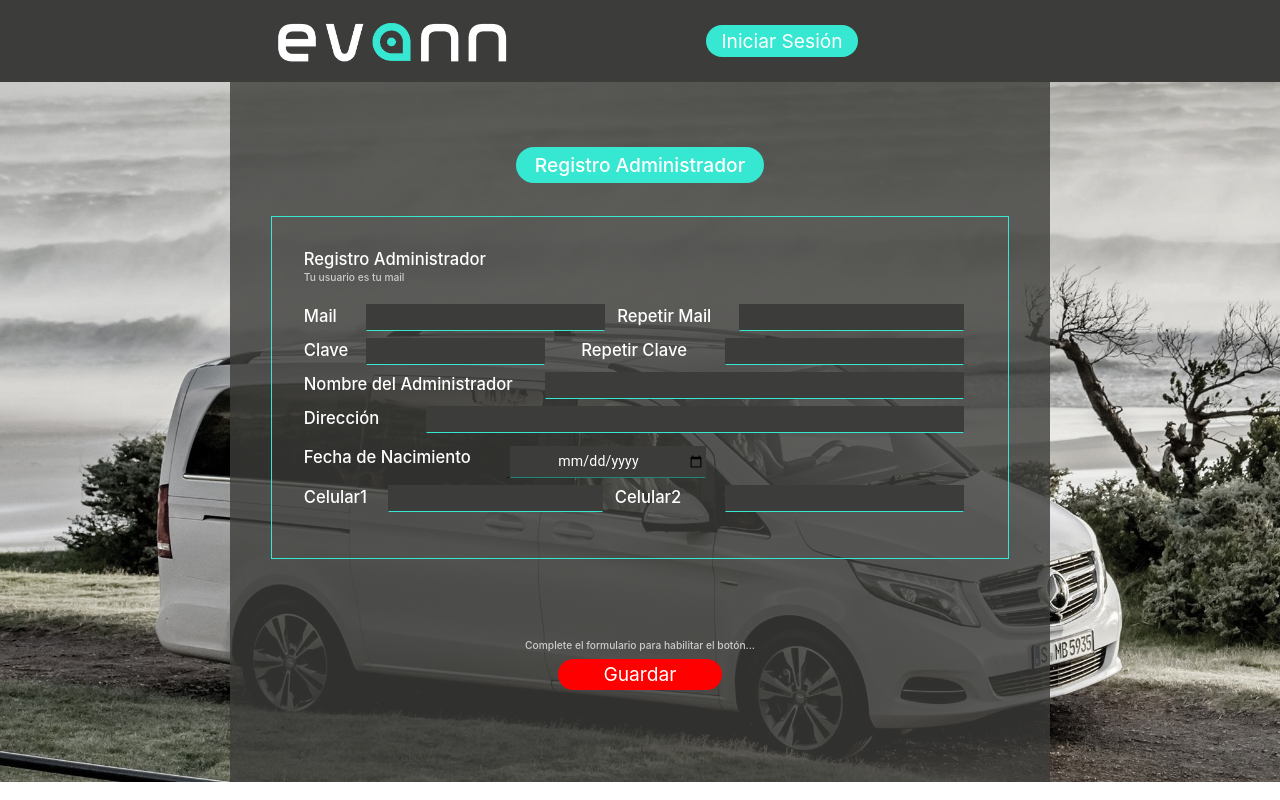
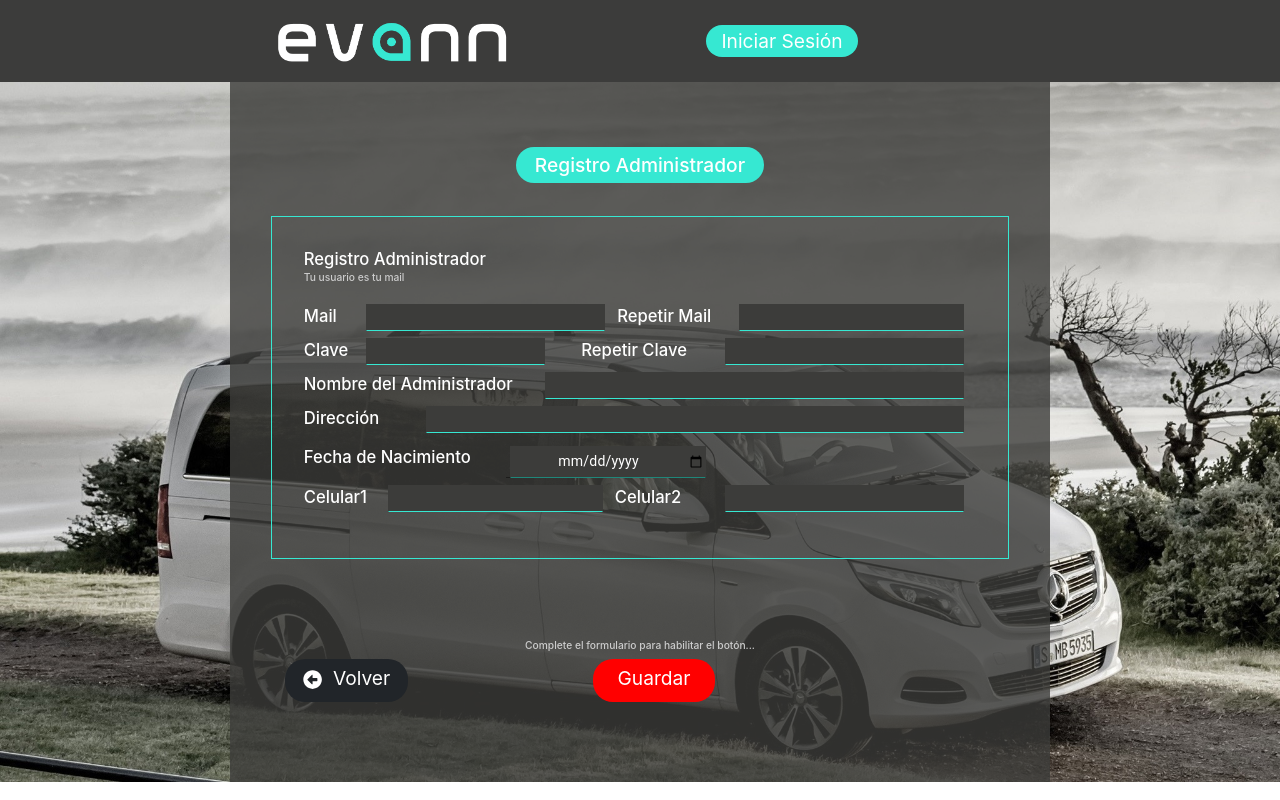
Before and after one commit to facuramirez/proyectoevann, a React (Create React App) app in the folder client/: page /asociados/register in a window 1280 px wide. Built offline with nearby package versions, Linux system fonts and the light colour scheme.

Commit message:
mas avances Evann

```diff
--- a/client/src/components/BackOffice/BackOffice.jsx
+++ b/client/src/components/BackOffice/BackOffice.jsx
@@ -84,9 +84,9 @@ export default function BackOffice() {
                                 {url.includes('nuevo_usuario') ?
 
                                 <NewCar />:
-                                <Slide top>
+                                <Fade>
                                     <Vehiculos />
-                                </Slide>
+                                </Fade>
                             }
                             </div>
                         </div>
--- a/client/src/components/Login/Login.jsx
+++ b/client/src/components/Login/Login.jsx
@@ -6,6 +6,8 @@ import { makeStyles } from '@material-ui/core/styles';
 import TextField from '@material-ui/core/TextField';
 import swal from 'sweetalert';
 import { useHistory } from 'react-router-dom';
+import { FaArrowAltCircleLeft } from 'react-icons/fa';
+import Fade from 'react-reveal/Fade';
 
 
 export default function Login(){
@@ -131,9 +133,7 @@ export default function Login(){
 
     const login = (e) => {
         e.preventDefault();
-
-        if(alldata.ready){
-            history.push('/back_office');
+        history.push('/back_office');
             swal({
                 title: 'Bienvenido a Evann!',
                 text: 'Que disfrutes tu estadía en la página',
@@ -141,26 +141,35 @@ export default function Login(){
                 timer: 2000
               })
 
-        } else {
-            swal({
-                title: 'Datos incorrectos!',
-                text: 'Por favor verifica que tus datos sean correctos',
-                icon: 'error'
-              })
-        }
-    }
 
-    function modifyAllData(value){
-        setAlldata(formPrev => {return {...formPrev, ready:value }});
+        // if(alldata.ready){
+        //     history.push('/back_office');
+        //     swal({
+        //         title: 'Bienvenido a Evann!',
+        //         text: 'Que disfrutes tu estadía en la página',
+        //         icon: 'success',
+        //         timer: 2000
+        //       })
+
+        // } else {
+        //     swal({
+        //         title: 'Datos incorrectos!',
+        //         text: 'Por favor verifica que tus datos sean correctos',
+        //         icon: 'error'
+        //       })
+        // }
     }
 
 
-    // console.log('=======================================');
-    // console.log(alldata);
-    // console.log(form);
-    // console.log(error);
+    const back = (e) => {
+        e.preventDefault();
+        history.push('/asociados');
+        window.scrollTo(0, 0);
+    }
+
 
     return(
+        <Fade>
         <div>
             <div className={Style.containerRegister}>
                 <img src={register} className={Style.registerOne}/>
@@ -198,7 +207,10 @@ export default function Login(){
                         </div>
                     </div>
                     <div className={Style.containerSave}>
-                        <button className={`${Style.save}`} onClick={(e)=>login(e)}>Ingresar</button>
+                        <div className={`${Style.buttons} row w-75 `}>
+                            <button className={`col-3 ${Style.back}`} onClick={(e)=>back(e)}><FaArrowAltCircleLeft className={Style.iconBack} />Volver</button>
+                            <button className={`col-3 mx-auto ${Style.save}`} onClick={(e)=>login(e)}>Ingresar</button>
+                        </div>
                     </div>
                 </div>
                 {/* <div className={`${Style.formComplete}`}>
@@ -228,5 +240,6 @@ export default function Login(){
 
             </div>
         </div>
+        </Fade>
     )
 }
--- a/client/src/components/NavBar/NavBar.jsx
+++ b/client/src/components/NavBar/NavBar.jsx
@@ -1,6 +1,7 @@
 import Style from './NavBar.module.css';
 import evann from '../../img/evannImage.png';
 import { Link } from 'react-router-dom';
+
 
 export default function NavBar() {
 
--- a/client/src/components/NewCar/NewCar.jsx
+++ b/client/src/components/NewCar/NewCar.jsx
@@ -9,6 +9,7 @@ import Fade from 'react-reveal/Fade';
 import Flip from 'react-reveal/Flip';
 import Bounce from 'react-reveal/Bounce';
 import Slide from 'react-reveal/Slide';
+import Zoom from 'react-reveal/Zoom';
 
 
 export default function NewCar() {
@@ -81,9 +82,9 @@ export default function NewCar() {
                             <img src={image}/>
                             <div className={Style.opaco}></div>
                             <div className={`${Style.divOffice} row`}>
-                                <Slide top>
+                                <Fade>
                                     <NewCarForm />
-                                </Slide>
+                                </Fade>
                             </div>
                         </div>
 
--- a/client/src/components/NewCar/NewCarForm.module.css
+++ b/client/src/components/NewCar/NewCarForm.module.css
@@ -58,15 +58,13 @@ input{
     background-color: rgb(33, 37, 41);
     border-radius: 20px;
     font-weight: bold;
-    font-size: 1.3vw;
     color: white;
     font-size: 1.5vw;
     padding-top: 0.6vh;
-    padding-bottom: 0.6vh;
+    padding-bottom: 1.5vh;
     transition: all 300ms;
     text-decoration: none;
     width: 15%;
-    padding-bottom: 1.5vh;
 }
 
 
--- a/client/src/components/Password/Password.jsx
+++ b/client/src/components/Password/Password.jsx
@@ -5,9 +5,13 @@ import React from 'react';
 import { makeStyles } from '@material-ui/core/styles';
 import TextField from '@material-ui/core/TextField';
 import swal from 'sweetalert';
-
+import Fade from 'react-reveal/Fade';
+import { FaArrowAltCircleLeft } from 'react-icons/fa';
+import { useHistory } from 'react-router-dom';
 
 export default function Password(){
+
+    let history = useHistory();
 
     useEffect( () => {
         window.scrollTo(0, 0);
@@ -79,7 +83,14 @@ export default function Password(){
         }
     }
 
+    const back = (e) => {
+        e.preventDefault();
+        history.push('/asociados');
+        window.scrollTo(0, 0);
+    }
+
     return(
+        <Fade>
         <div>
             <div className={Style.containerRegister}>
                 <img src={register} className={Style.registerOne}/>
@@ -108,10 +119,14 @@ export default function Password(){
                     </div>
                     <div className={Style.containerSave}>
                         <h5 className={`${alldata.ready ? "d-none":null} `}>Complete el formulario para habilitar el botón...</h5>
-                        <button className={`${Style.save} ${alldata.ready ? Style.disabled:Style.color} notActive`} onClick={(e)=>save(e)}>Aceptar</button>
+                        <div className={`${Style.buttons} row w-75`}>
+                            <button className={`col-3 ${Style.back}`} onClick={(e)=>back(e)}><FaArrowAltCircleLeft className={Style.iconBack} />Volver</button>
+                            <button className={`col-3 mx-auto ${Style.save} ${alldata.ready ? Style.disabled:Style.color} notActive`} onClick={(e)=>save(e)}>Aceptar</button>
+                        </div>
                     </div>
                 </div>
             </div>
         </div>
+        </Fade>
     )
 }
--- a/client/src/components/RegisterOne/RegisterOne.jsx
+++ b/client/src/components/RegisterOne/RegisterOne.jsx
@@ -1,16 +1,24 @@
 import { Link } from 'react-router-dom';
 import Style from './RegisterOne.module.css';
 import register from '../../img/register.jpg'
-import { useEffect } from 'react';
+import Zoom from 'react-reveal/Zoom';
+import Slide from 'react-reveal/Slide';
+import Fade from 'react-reveal/Fade';
+import { useHistory } from 'react-router-dom';
 
 export default function RegisterOne() {
 
-    // useEffect( () => {
-    //     window.scrollTo(0, 0);
-    // });
+    let history = useHistory();
+
+    const scrollUp = (e) => {
+        e.preventDefault();
+        window.scrollTo(0, 0);
+        history.push('./asociados/register');
+    }
 
 
     return(
+        <Fade>
         <div>
             <div className={Style.containerRegister}>
                 <img src={register} className={Style.registerOne}/>
@@ -22,7 +30,7 @@ export default function RegisterOne() {
                     <div className={Style.contentDescription}>
                         <span className={Style.description}>Súmate al servicio de transporte de personas con el standard más alto del país. Regístra tus datos e ingresa tus automóviles y conductores para que seas parte de nuestro selecto grupo
                         </span>
-                        <Link to="/asociados/register" className={Style.linkRegister}>REGÍSTRATE</Link>
+                        <Link to="/asociados/register" onClick={(e)=>scrollUp(e)}className={Style.linkRegister}>REGÍSTRATE</Link>
                         <span className={Style.here}>Si ya te registraste, ingresá <Link to='/asociados/iniciar_sesion'>Aquí</Link></span>
                         <span className={Style.here}>¿Olvidaste tu contraseña? click <Link to='/asociados/recuperar_contraseña'>Aquí</Link></span>
                     </div>
@@ -47,5 +55,6 @@ export default function RegisterOne() {
 
             </div>
         </div>
+        </Fade>
     )
 }
--- a/client/src/components/RegisterOne/RegisterOne.module.css
+++ b/client/src/components/RegisterOne/RegisterOne.module.css
@@ -65,14 +65,10 @@
     align-self: center;
 }
 
-.linkRegister a:hover{
+.linkRegister:hover{
     color: rgb(60, 60, 58);
 }
 
-.linkRegister a{
-    text-decoration: none;
-    color: black;
-}
 
 .here{
     margin-top: 2%;
--- a/client/src/components/RegisterTwo/RegisterTwo.jsx
+++ b/client/src/components/RegisterTwo/RegisterTwo.jsx
@@ -5,7 +5,13 @@ import React from 'react';
 import { makeStyles } from '@material-ui/core/styles';
 import TextField from '@material-ui/core/TextField';
 import swal from 'sweetalert';
+import { FaArrowAltCircleLeft } from 'react-icons/fa';
 import { useHistory } from 'react-router-dom';
+import Zoom from 'react-reveal/Zoom';
+import Slide from 'react-reveal/Slide';
+import Fade from 'react-reveal/Fade';
+import LightSpeed from 'react-reveal/LightSpeed';
+import Reveal from 'react-reveal/Reveal';
 
 
 export default function RegisterTwo(){
@@ -276,13 +282,18 @@ export default function RegisterTwo(){
         }
     }
 
-    function modifyAllData(value){
+    const modifyAllData = (value) => {
         setAlldata(formPrev => {return {...formPrev, ready:value }});
     }
 
-
+    const back = (e) => {
+        e.preventDefault();
+        history.push('/asociados');
+        window.scrollTo(0, 0);
+    }
 
     return(
+        <Fade>
         <div>
             <div className={Style.containerRegister}>
                 <img src={register} className={Style.registerOne}/>
@@ -392,7 +403,10 @@ export default function RegisterTwo(){
                     </div>
                     <div className={Style.containerSave}>
                         <h5 className={`${alldata.ready ? "d-none":null} `}>Complete el formulario para habilitar el botón...</h5>
-                        <button className={`${Style.save} ${alldata.ready ? Style.disabled:Style.color} notActive`} onClick={(e)=>save(e)}>Guardar</button>
+                        <div className={`${Style.buttons} row w-75`}>
+                            <button className={`col-3 ${Style.back}`} onClick={(e)=>back(e)}><FaArrowAltCircleLeft className={Style.iconBack} />Volver</button>
+                            <button className={`col-3 mx-auto ${Style.save} ${alldata.ready ? Style.disabled:Style.color} notActive`} onClick={(e)=>save(e)}>Guardar</button>
+                        </div>
                     </div>
                 </div>
                 {/* <div className={`${Style.formComplete}`}>
@@ -422,5 +436,6 @@ export default function RegisterTwo(){
 
             </div>
         </div>
+        </Fade>
     )
 }
--- a/client/src/components/RegisterTwo/RegisterTwo.module.css
+++ b/client/src/components/RegisterTwo/RegisterTwo.module.css
@@ -163,6 +163,31 @@
     color: #ccc;
 }
 
+.buttons{
+    margin-left: 4.3vw;
+}
+
+.back{
+    border: none;
+    background-color: rgb(33, 37, 41);
+    border-radius: 20px;
+    color: white;
+    font-size: 1.5vw;
+    padding-top: 0.6vh;
+    padding-bottom: 1.2vh;
+    text-decoration: none;
+    width: 20%;
+    transition: all 300ms;
+}
+
+.back:hover{
+    color: #ccc;
+}
+
+.iconBack{
+    margin-right: 0.8vw;
+}
+
 .save{
     text-decoration: none;
     background-color: rgb(54, 232, 210);
@@ -170,18 +195,20 @@
     width: 20%;
     align-self: center;
     font-size: 1.5vw;
+    padding-top: 0.6vh;
+    padding-bottom: 1.2vh;
     border-radius: 20px;
     border: none;
 }
 
 .save:hover{
-    color: rgb(60, 60, 58);
+    color: #ccc;
 }
 
 .disabled{
     /* pointer-events: none; */
     cursor: pointer;
-    background-color: rgb(54, 232, 210) !important;
+    background-color: rgb(33, 37, 41) !important;
 }
 
 .color{
```
Also changed, not shown: client/src/components/Login/Login.module.css (+30 -2 lines), client/src/components/Password/Password.module.css (+29 -2 lines).
